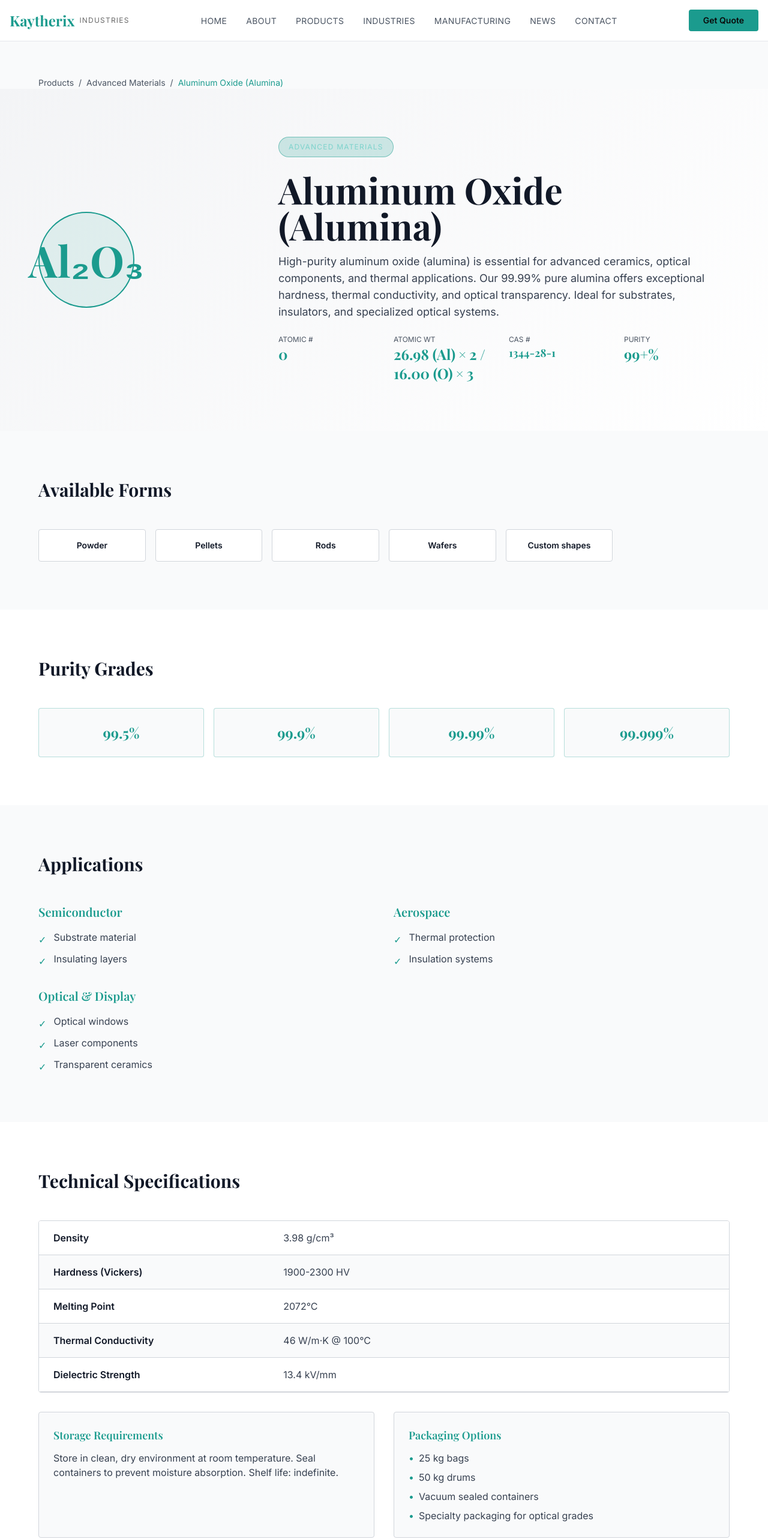
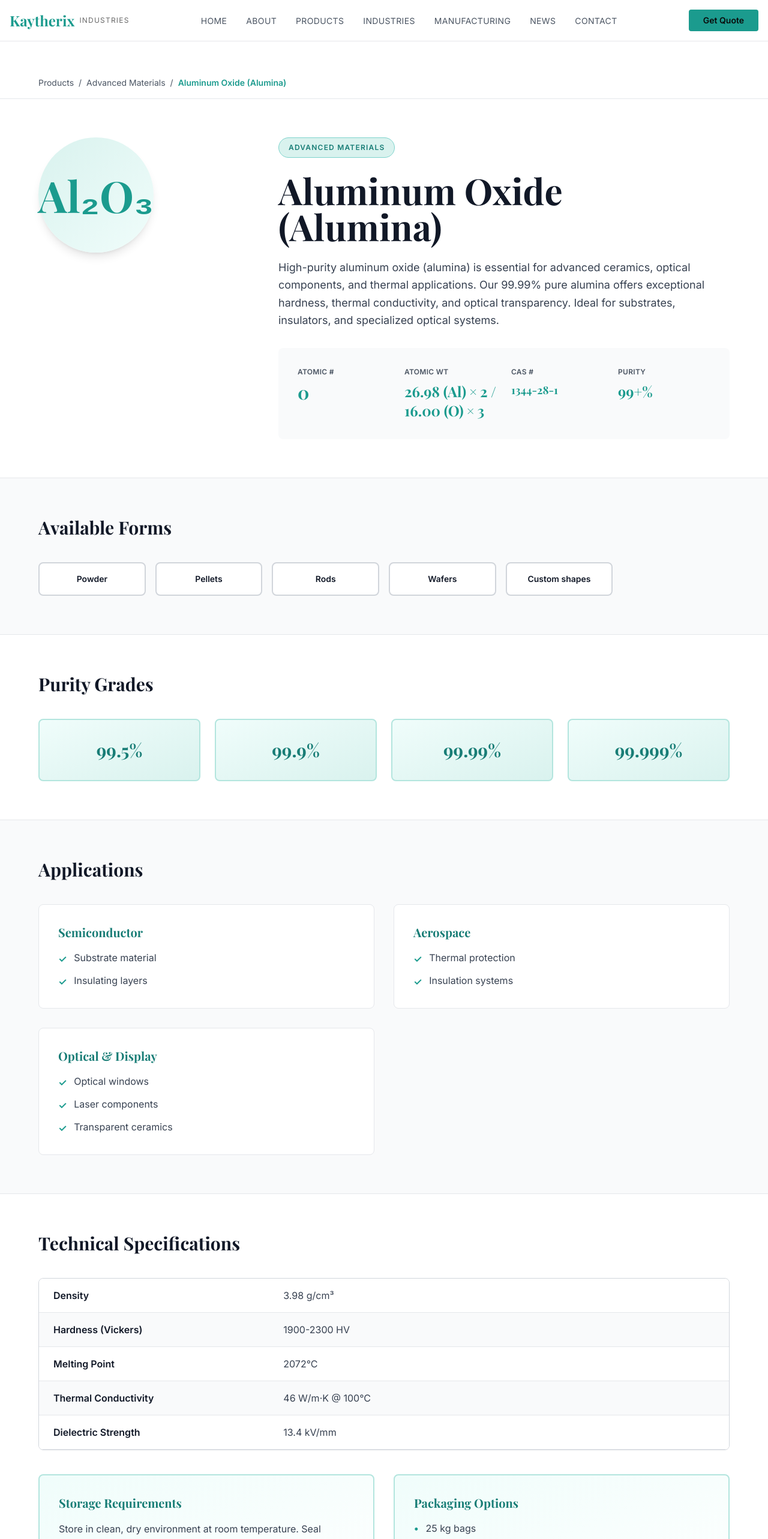
Before and after one commit to Kartikavalon/website3, a Next.js app: page /products/advanced-materials/aluminum-oxide in a window 1280 px wide. Shown: the top 2565 px of the page at 60% size. Built offline with nearby package versions, Linux system fonts and the light colour scheme.

Commit message:
Redesign: Complete product page layout overhaul with improved colors, spacing, and professional design

```diff
--- a/app/products/[category]/[product]/page.tsx
+++ b/app/products/[category]/[product]/page.tsx
@@ -27,8 +27,8 @@ export default function ProductPage({ params }: ProductPageProps) {
       <Navigation />
 
       {/* Breadcrumb */}
-      <div className="pt-32 px-4 bg-gray-50">
-        <div className="container mx-auto max-w-6xl">
+      <div className="pt-32 px-4 bg-white border-b border-gray-200">
+        <div className="container mx-auto max-w-6xl pb-4">
           <div className="flex items-center gap-2 text-sm font-sans text-gray-600">
             <Link href="/products" className="hover:text-primary-600 transition-colors">
               Products
@@ -41,61 +41,75 @@ export default function ProductPage({ params }: ProductPageProps) {
               {categoryLabel}
             </Link>
             <span>/</span>
-            <span className="text-primary-600">{product.name}</span>
+            <span className="text-primary-600 font-semibold">{product.name}</span>
           </div>
         </div>
       </div>
 
-      {/* Hero */}
-      <section className="py-20 px-4 bg-gradient-industrial">
+      {/* Hero Section - Redesigned */}
+      <section className="py-16 px-4 bg-white">
         <div className="container mx-auto max-w-6xl">
-          <div className="grid grid-cols-1 md:grid-cols-3 gap-12 items-center">
-            {/* Symbol */}
-            <div className="col-span-1 flex justify-center md:justify-start">
-              <div className="w-40 h-40 rounded-full bg-primary-600/10 border-2 border-primary-600 flex items-center justify-center">
-                <div className="text-7xl font-serif font-bold text-primary-600">
-                  {product.symbol}
+          <div className="grid grid-cols-1 lg:grid-cols-3 gap-12 items-start">
+            {/* Left: Symbol Circle */}
+            <div className="lg:col-span-1 flex justify-center lg:justify-start">
+              <div className="relative">
+                <div className="w-48 h-48 rounded-full bg-gradient-to-br from-primary-100 to-primary-50 border-3 border-primary-600 flex items-center justify-center shadow-lg">
+                  <div className="text-7xl font-serif font-bold text-primary-600">
+                    {product.symbol}
+                  </div>
                 </div>
               </div>
             </div>
 
-            {/* Content */}
-            <div className="col-span-1 md:col-span-2">
-              <div className="inline-block px-4 py-2 bg-primary-600/20 border border-primary-600/50 rounded-full mb-6">
-                <p className="font-sans text-xs uppercase tracking-widest text-primary-300">
+            {/* Right: Content */}
+            <div className="lg:col-span-2">
+              {/* Category Badge */}
+              <div className="inline-block px-4 py-2 bg-primary-100 border border-primary-300 rounded-full mb-6">
+                <p className="font-sans text-xs uppercase tracking-widest text-primary-700 font-semibold">
                   {categoryLabel}
                 </p>
               </div>
 
-              <h1 className="font-serif text-5xl md:text-6xl font-bold mb-4">
+              {/* Title */}
+              <h1 className="font-serif text-5xl md:text-6xl font-bold text-gray-900 mb-6">
                 {product.name}
               </h1>
 
-              <p className="font-sans text-lg text-gray-700 mb-6">
+              {/* Description */}
+              <p className="font-sans text-lg text-gray-700 leading-relaxed mb-8">
                 {product.fullDescription}
               </p>
 
-              <div className="grid grid-cols-2 md:grid-cols-4 gap-4">
+              {/* Key Specs Grid */}
+              <div className="grid grid-cols-2 md:grid-cols-4 gap-6 bg-gray-50 p-8 rounded-lg">
                 <div>
-                  <p className="font-sans text-xs text-gray-600 uppercase">Atomic #</p>
-                  <p className="font-serif text-2xl font-bold text-primary-600">
+                  <p className="font-sans text-xs text-gray-600 uppercase tracking-wide font-semibold mb-2">
+                    Atomic #
+                  </p>
+                  <p className="font-serif text-3xl font-bold text-primary-600">
                     {product.atomicNumber}
                   </p>
                 </div>
                 <div>
-                  <p className="font-sans text-xs text-gray-600 uppercase">Atomic Wt</p>
+                  <p className="font-sans text-xs text-gray-600 uppercase tracking-wide font-semibold mb-2">
+                    Atomic Wt
+                  </p>
                   <p className="font-serif text-2xl font-bold text-primary-600">
                     {product.atomicWeight}
                   </p>
                 </div>
                 <div>
-                  <p className="font-sans text-xs text-gray-600 uppercase">CAS #</p>
+                  <p className="font-sans text-xs text-gray-600 uppercase tracking-wide font-semibold mb-2">
+                    CAS #
+                  </p>
                   <p className="font-serif text-lg font-bold text-primary-600">
                     {product.casNumber}
                   </p>
                 </div>
                 <div>
-                  <p className="font-sans text-xs text-gray-600 uppercase">Purity</p>
+                  <p className="font-sans text-xs text-gray-600 uppercase tracking-wide font-semibold mb-2">
+                    Purity
+                  </p>
                   <p className="font-serif text-2xl font-bold text-primary-600">
                     99+%
                   </p>
@@ -107,16 +121,20 @@ export default function ProductPage({ params }: ProductPageProps) {
       </section>
 
       {/* Available Forms */}
-      <section className="py-20 px-4 bg-gray-50">
+      <section className="py-16 px-4 bg-gray-50 border-t border-gray-200">
         <div className="container mx-auto max-w-6xl">
-          <h2 className="font-serif text-3xl font-bold mb-12">Available Forms</h2>
+          <h2 className="font-serif text-3xl font-bold text-gray-900 mb-10">
+            Available Forms
+          </h2>
           <div className="grid grid-cols-2 md:grid-cols-4 lg:grid-cols-6 gap-4">
             {product.availableForms.map((form) => (
               <div
                 key={form}
-                className="p-4 bg-white border border-gray-300 rounded text-center hover:border-primary-600 transition-colors"
+                className="p-4 bg-white border-2 border-gray-300 rounded-lg text-center hover:border-primary-600 hover:shadow-md transition-all duration-200"
               >
-                <p className="font-sans text-sm font-semibold text-gray-900">{form}</p>
+                <p className="font-sans text-sm font-semibold text-gray-900">
+                  {form}
+                </p>
               </div>
             ))}
           </div>
@@ -124,16 +142,20 @@ export default function ProductPage({ params }: ProductPageProps) {
       </section>
 
       {/* Purity Grades */}
-      <section className="py-20 px-4 bg-white">
+      <section className="py-16 px-4 bg-white border-t border-gray-200">
         <div className="container mx-auto max-w-6xl">
-          <h2 className="font-serif text-3xl font-bold mb-12">Purity Grades</h2>
-          <div className="grid grid-cols-2 md:grid-cols-4 gap-4">
+          <h2 className="font-serif text-3xl font-bold text-gray-900 mb-10">
+            Purity Grades
+          </h2>
+          <div className="grid grid-cols-2 md:grid-cols-4 gap-6">
             {product.purityGrades.map((grade) => (
               <div
                 key={grade}
-                className="p-6 bg-gray-50 border border-primary-600/30 rounded text-center hover:border-primary-600 transition-colors"
+                className="p-8 bg-gradient-to-br from-primary-50 to-primary-100 border-2 border-primary-200 rounded-lg text-center hover:shadow-lg transition-all duration-200"
               >
-                <p className="font-serif text-2xl font-bold text-primary-600">{grade}</p>
+                <p className="font-serif text-3xl font-bold text-primary-700">
+                  {grade}
+                </p>
               </div>
             ))}
           </div>
@@ -141,19 +163,21 @@ export default function ProductPage({ params }: ProductPageProps) {
       </section>
 
       {/* Applications */}
-      <section className="py-20 px-4 bg-gray-50">
+      <section className="py-16 px-4 bg-gray-50 border-t border-gray-200">
         <div className="container mx-auto max-w-6xl">
-          <h2 className="font-serif text-3xl font-bold mb-12">Applications</h2>
+          <h2 className="font-serif text-3xl font-bold text-gray-900 mb-10">
+            Applications
+          </h2>
           <div className="grid grid-cols-1 md:grid-cols-2 gap-8">
             {'ev' in product.applications && product.applications.ev && (
-              <div>
-                <h3 className="font-serif text-xl font-semibold text-primary-600 mb-4">
+              <div className="p-8 bg-white border border-gray-200 rounded-lg hover:shadow-md transition-shadow">
+                <h3 className="font-serif text-xl font-bold text-primary-700 mb-4">
                   Electric Vehicles & Batteries
                 </h3>
-                <ul className="space-y-2 font-sans text-gray-700">
+                <ul className="space-y-3 font-sans text-gray-700">
                   {product.applications.ev.map((app) => (
                     <li key={app} className="flex items-start gap-3">
-                      <span className="text-primary-600 mt-1">✓</span>
+                      <span className="text-primary-600 font-bold mt-0.5">✓</span>
                       <span>{app}</span>
                     </li>
                   ))}
@@ -162,14 +186,14 @@ export default function ProductPage({ params }: ProductPageProps) {
             )}
 
             {'semiconductor' in product.applications && product.applications.semiconductor && (
-              <div>
-                <h3 className="font-serif text-xl font-semibold text-primary-600 mb-4">
+              <div className="p-8 bg-white border border-gray-200 rounded-lg hover:shadow-md transition-shadow">
+                <h3 className="font-serif text-xl font-bold text-primary-700 mb-4">
                   Semiconductor
                 </h3>
-                <ul className="space-y-2 font-sans text-gray-700">
+                <ul className="space-y-3 font-sans text-gray-700">
                   {product.applications.semiconductor.map((app) => (
                     <li key={app} className="flex items-start gap-3">
-                      <span className="text-primary-600 mt-1">✓</span>
+                      <span className="text-primary-600 font-bold mt-0.5">✓</span>
                       <span>{app}</span>
                     </li>
                   ))}
@@ -178,14 +202,14 @@ export default function ProductPage({ params }: ProductPageProps) {
             )}
 
             {'aerospace' in product.applications && product.applications.aerospace && (
-              <div>
-                <h3 className="font-serif text-xl font-semibold text-primary-600 mb-4">
+              <div className="p-8 bg-white border border-gray-200 rounded-lg hover:shadow-md transition-shadow">
+                <h3 className="font-serif text-xl font-bold text-primary-700 mb-4">
                   Aerospace
                 </h3>
-                <ul className="space-y-2 font-sans text-gray-700">
+                <ul className="space-y-3 font-sans text-gray-700">
                   {product.applications.aerospace.map((app) => (
                     <li key={app} className="flex items-start gap-3">
-                      <span className="text-primary-600 mt-1">✓</span>
+                      <span className="text-primary-600 font-bold mt-0.5">✓</span>
                       <span>{app}</span>
                     </li>
                   ))}
@@ -194,14 +218,14 @@ export default function ProductPage({ params }: ProductPageProps) {
             )}
 
             {'magnets' in product.applications && product.applications.magnets && (
-              <div>
-                <h3 className="font-serif text-xl font-semibold text-primary-600 mb-4">
+              <div className="p-8 bg-white border border-gray-200 rounded-lg hover:shadow-md transition-shadow">
+                <h3 className="font-serif text-xl font-bold text-primary-700 mb-4">
                   Permanent Magnets
                 </h3>
-                <ul className="space-y-2 font-sans text-gray-700">
+                <ul className="space-y-3 font-sans text-gray-700">
                   {product.applications.magnets.map((app) => (
                     <li key={app} className="flex items-start gap-3">
-                      <span className="text-primary-600 mt-1">✓</span>
+                      <span className="text-primary-600 font-bold mt-0.5">✓</span>
                       <span>{app}</span>
                     </li>
                   ))}
@@ -210,14 +234,14 @@ export default function ProductPage({ params }: ProductPageProps) {
             )}
 
             {'optical' in product.applications && product.applications.optical && (
-              <div>
-                <h3 className="font-serif text-xl font-semibold text-primary-600 mb-4">
+              <div className="p-8 bg-white border border-gray-200 rounded-lg hover:shadow-md transition-shadow">
+                <h3 className="font-serif text-xl font-bold text-primary-700 mb-4">
                   Optical & Display
                 </h3>
-                <ul className="space-y-2 font-sans text-gray-700">
+                <ul className="space-y-3 font-sans text-gray-700">
                   {product.applications.optical.map((app) => (
                     <li key={app} className="flex items-start gap-3">
-                      <span className="text-primary-600 mt-1">✓</span>
+                      <span className="text-primary-600 font-bold mt-0.5">✓</span>
                       <span>{app}</span>
                     </li>
                   ))}
@@ -226,14 +250,14 @@ export default function ProductPage({ params }: ProductPageProps) {
             )}
 
             {'catalysts' in product.applications && product.applications.catalysts && (
-              <div>
-                <h3 className="font-serif text-xl font-semibold text-primary-600 mb-4">
+              <div className="p-8 bg-white border border-gray-200 rounded-lg hover:shadow-md transition-shadow">
+                <h3 className="font-serif text-xl font-bold text-primary-700 mb-4">
                   Catalysts
                 </h3>
-                <ul className="space-y-2 font-sans text-gray-700">
+                <ul className="space-y-3 font-sans text-gray-700">
                   {product.applications.catalysts.map((app) => (
                     <li key={app} className="flex items-start gap-3">
-                      <span className="text-primary-600 mt-1">✓</span>
+                      <span className="text-primary-600 font-bold mt-0.5">✓</span>
                       <span>{app}</span>
                     </li>
                   ))}
@@ -242,14 +266,14 @@ export default function ProductPage({ params }: ProductPageProps) {
             )}
 
             {'metallurgy' in product.applications && product.applications.metallurgy && (
-              <div>
-                <h3 className="font-serif text-xl font-semibold text-primary-600 mb-4">
+              <div className="p-8 bg-white border border-gray-200 rounded-lg hover:shadow-md transition-shadow">
+                <h3 className="font-serif text-xl font-bold text-primary-700 mb-4">
                   Metallurgy
                 </h3>
-                <ul className="space-y-2 font-sans text-gray-700">
+                <ul className="space-y-3 font-sans text-gray-700">
                   {product.applications.metallurgy.map((app) => (
                     <li key={app} className="flex items-start gap-3">
-                      <span className="text-primary-600 mt-1">✓</span>
+                      <span className="text-primary-600 font-bold mt-0.5">✓</span>
                       <span>{app}</span>
                     </li>
                   ))}
@@ -260,24 +284,28 @@ export default function ProductPage({ params }: ProductPageProps) {
         </div>
       </section>
 
-      {/* Specifications */}
-      <section className="py-20 px-4 bg-white">
+      {/* Technical Specifications */}
+      <section className="py-16 px-4 bg-white border-t border-gray-200">
         <div className="container mx-auto max-w-6xl">
-          <h2 className="font-serif text-3xl font-bold mb-12">Technical Specifications</h2>
-          <div className="bg-white border border-gray-300 rounded overflow-hidden">
+          <h2 className="font-serif text-3xl font-bold text-gray-900 mb-10">
+            Technical Specifications
+          </h2>
+          <div className="overflow-x-auto border border-gray-300 rounded-lg">
             <table className="w-full">
               <tbody>
                 {product.specifications.map((spec, index) => (
                   <tr
                     key={spec.label}
-                    className={`border-b border-gray-300 ${
+                    className={`border-b border-gray-200 ${
                       index % 2 === 0 ? "bg-white" : "bg-gray-50"
                     }`}
                   >
                     <td className="px-6 py-4 font-sans font-semibold text-gray-900 w-1/3">
                       {spec.label}
                     </td>
-                    <td className="px-6 py-4 font-sans text-gray-700">{spec.value}</td>
+                    <td className="px-6 py-4 font-sans text-gray-700">
+                      {spec.value}
+                    </td>
                   </tr>
                 ))}
               </tbody>
@@ -285,22 +313,24 @@ export default function ProductPage({ params }: ProductPageProps) {
           </div>
 
           {/* Storage & Packaging */}
-          <div className="grid grid-cols-1 md:grid-cols-2 gap-8 mt-8">
-            <div className="p-6 bg-gray-50 border border-gray-300 rounded">
-              <h3 className="font-serif text-lg font-semibold text-primary-600 mb-3">
+          <div className="grid grid-cols-1 md:grid-cols-2 gap-8 mt-10">
+            <div className="p-8 bg-gradient-to-br from-primary-50 to-white border-2 border-primary-200 rounded-lg">
+              <h3 className="font-serif text-xl font-bold text-primary-700 mb-4">
                 Storage Requirements
               </h3>
-              <p className="font-sans text-gray-700">{product.storageRequirements}</p>
+              <p className="font-sans text-gray-700 leading-relaxed">
+                {product.storageRequirements}
+              </p>
             </div>
 
-            <div className="p-6 bg-gray-50 border border-gray-300 rounded">
-              <h3 className="font-serif text-lg font-semibold text-primary-600 mb-3">
+            <div className="p-8 bg-gradient-to-br from-primary-50 to-white border-2 border-primary-200 rounded-lg">
+              <h3 className="font-serif text-xl font-bold text-primary-700 mb-4">
                 Packaging Options
               </h3>
-              <ul className="space-y-2 font-sans text-gray-700">
+              <ul className="space-y-3 font-sans text-gray-700">
                 {product.packasingOptions.map((option) => (
-                  <li key={option} className="flex items-center gap-2">
-                    <span className="text-primary-600">•</span>
+                  <li key={option} className="flex items-center gap-3">
+                    <span className="text-primary-600 font-bold">•</span>
                     {option}
                   </li>
                 ))}
@@ -310,12 +340,17 @@ export default function ProductPage({ params }: ProductPageProps) {
         </div>
       </section>
 
-      {/* Inquiry Form */}
-      <section className="py-20 px-4 bg-slate-900">
+      {/* Request CTA Section - Fixed Colors */}
+      <section className="py-16 px-4 bg-primary-50 border-t border-gray-200">
         <div className="container mx-auto max-w-3xl">
-          <h2 className="font-serif text-3xl font-bold text-center mb-12">
-            Request {product.name}
-          </h2>
+          <div className="text-center mb-12">
+            <h2 className="font-serif text-4xl font-bold text-gray-900 mb-4">
+              Request {product.name}
+            </h2>
+            <p className="font-sans text-gray-700">
+              Get a custom quote or learn more about our {product.name.toLowerCase()} supply options.
+            </p>
+          </div>
           <InquiryForm type="rfq" />
         </div>
       </section>
```
Also changed, not shown: 1 other file (tests, documents, lock files or other folders).
